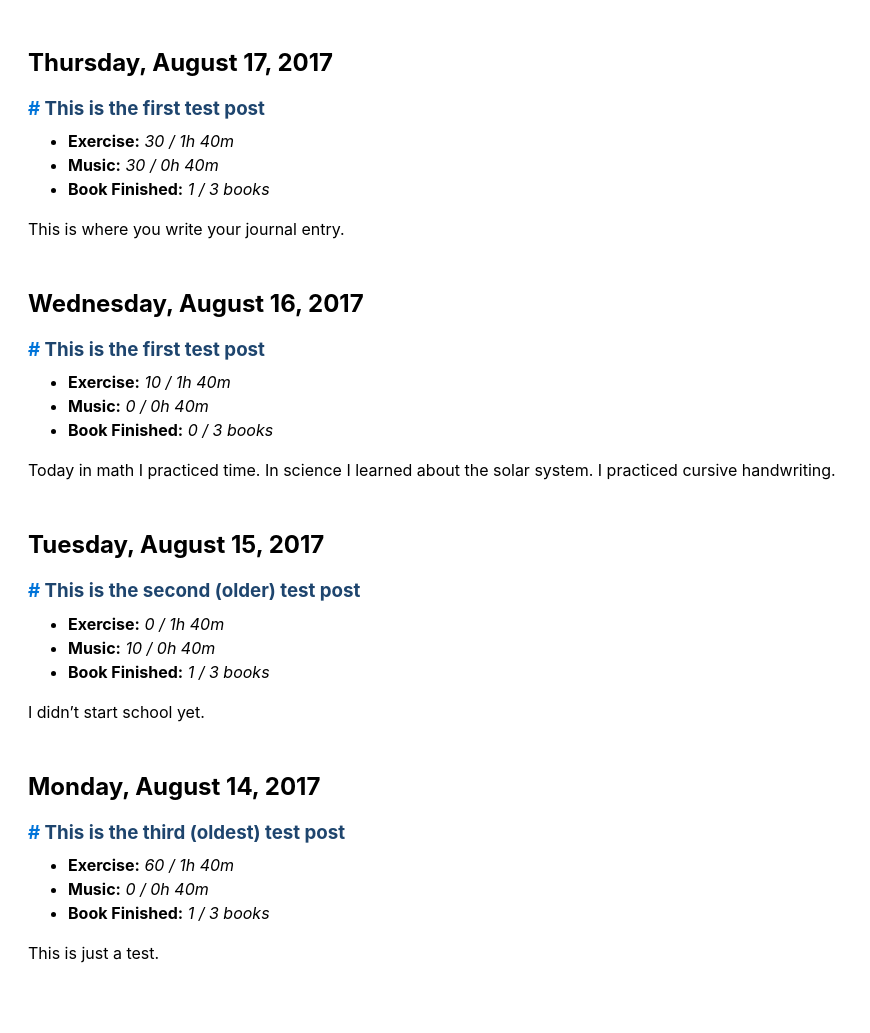
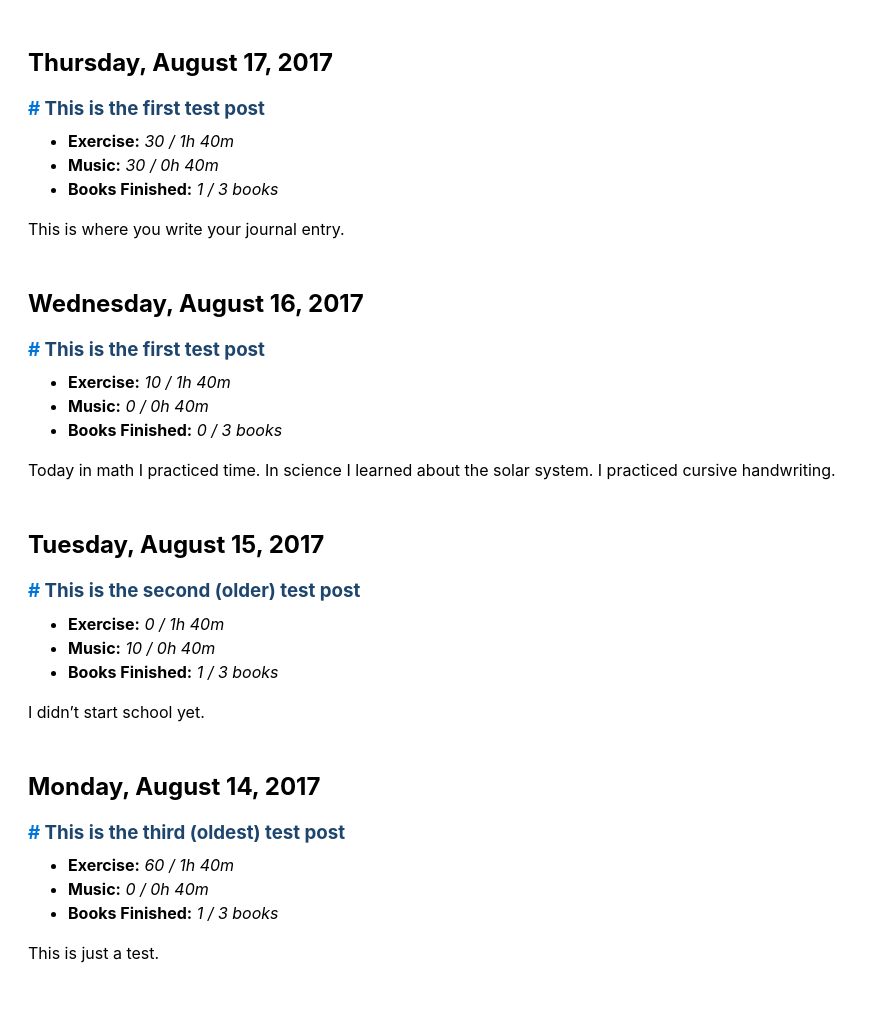
Before and after one commit to newlyceum/journal, a Jekyll site: the page built from simon/index.md, in a window 1280 px wide. Shown: the whole page, without its empty margins (0-870 px from the left). Built offline with Jekyll 4.4.1, drawn with Linux system fonts in a browser that asks for light colours.

Commit message:
Jack template + typo fix

```diff
--- a/_layouts/jack.html
+++ b/_layouts/jack.html
@@ -27,9 +27,9 @@
 {% endif %}
         <div class="entry"><h3 id="{{ post.slug }}"><a href="#{{ post.slug }}">#</a> <a href="{{ post.link }}">{{ post.title }}</a></h3>
         <ul>
-            <li><b>Exercise:</b> <i>{{ post.exercise }} / {{exercise_total}}</i></li>
-            <li><b>Music:</b> <i>{{ post.music }} / {{music_total}}</i></li>
-            <li><b>Book Finished:</b> <i>{{ post.books }} / {{books_total}}</i></li>
+                <li><b>Exercise:</b> <i>{{ post.exercise }} / {{ exercise_total | divided_by:60 }}h {{ exercise_total | modulo:60 }}m</i></li>
+                <li><b>Music:</b> <i>{{ post.music }} / {{ music_total | divided_by:60 }}h {{ music_total | modulo:60 }}m</i></li>
+                <li><b>Books Finished:</b> <i>{{ post.books }} / {{ books_total }} books</i></li>
         </ul>
         {{ post.content }}</div>
 {% endfor %}
--- a/_layouts/simon.html
+++ b/_layouts/simon.html
@@ -29,7 +29,7 @@
         <ul>
             <li><b>Exercise:</b> <i>{{ post.exercise }} / {{ exercise_total | divided_by:60 }}h {{ exercise_total | modulo:60 }}m</i></li>
             <li><b>Music:</b> <i>{{ post.music }} / {{ music_total | divided_by:60 }}h {{ music_total | modulo:60 }}m</i></li>
-            <li><b>Book Finished:</b> <i>{{ post.books }} / {{ books_total }} books</i></li>
+            <li><b>Books Finished:</b> <i>{{ post.books }} / {{ books_total }} books</i></li>
         </ul>
         {{ post.content }}</div>
 {% endfor %}
```
